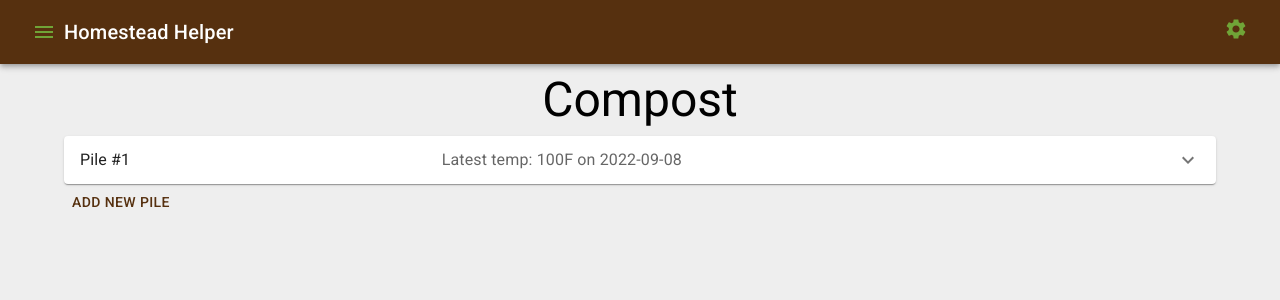
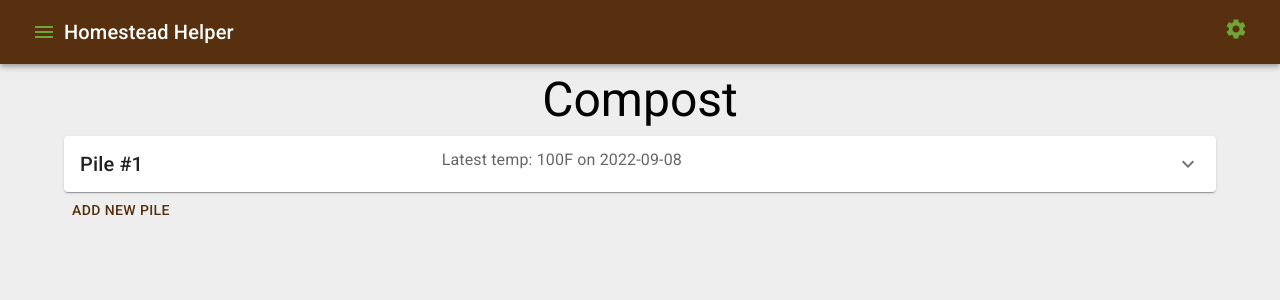
Before and after one commit to ben-bradley/homestead-helper, a React (Create React App) app: page /garden/compost in a window 1280 px wide. Shown: the top 300 px of the page. Built offline with nearby package versions, Linux system fonts and the light colour scheme.

Commit message:
create new compost temp reading

```diff
--- a/package.json
+++ b/package.json
@@ -7,9 +7,11 @@
     "@emotion/styled": "^11.10.4",
     "@mui/icons-material": "^5.10.3",
     "@mui/material": "^5.10.3",
+    "@mui/x-date-pickers": "^5.0.0",
     "@testing-library/jest-dom": "^5.16.5",
     "@testing-library/react": "^13.3.0",
     "@testing-library/user-event": "^13.5.0",
+    "dayjs": "^1.11.5",
     "react": "^18.2.0",
     "react-dom": "^18.2.0",
     "react-router-dom": "^6.3.0",
--- a/src/components/Garden/Compost/Pile.js
+++ b/src/components/Garden/Compost/Pile.js
@@ -1,29 +1,24 @@
 import Typography from "@mui/material/Typography";
+import Stack from "@mui/material/Stack";
 import Accordion from "@mui/material/Accordion";
 import AccordionSummary from "@mui/material/AccordionSummary";
 import AccordionDetails from "@mui/material/AccordionDetails";
 import ExpandMoreIcon from "@mui/icons-material/ExpandMore";
 
+import TemperatureInput from "./TemperatureInput.js";
 import TemperatureTable from "./TemperatureTable.js";
-
-const padZero = (value) => (value < 10) ? `0${value}` : `${value}`;
-
-const formatDate = (date) => {
-  const year = date.getFullYear();
-  const month = padZero(date.getMonth() + 1);
-  const day = padZero(date.getDate());
-
-  return `${year}-${month}-${day}`;
-}
+import { formatDate } from "../../utils.js";
 
 export default function Pile(props) {
-  const { pile } = props;
+  const { pile, saveTemperature } = props;
   const [ temp ] = pile.temps;
 
+  console.log("temp:", temp);
+
   return (
-    <Accordion>
+    <Accordion sx={{ maxHeight: "75vh", overflow: "scroll" }}>
       <AccordionSummary expandIcon={<ExpandMoreIcon />}>
-        <Typography sx={{ width: "33%", flexShrink: 0 }}>
+        <Typography variant="h6" sx={{ width: "33%", flexShrink: 0 }}>
           {pile.name}
         </Typography>
         <Typography sx={{ color: "text.secondary" }}>
@@ -31,7 +26,11 @@ export default function Pile(props) {
         </Typography>
       </AccordionSummary>
       <AccordionDetails>
-        <TemperatureTable temps={pile.temps} />
+        <Stack spacing={2}>
+          <TemperatureInput pileId={pile.id} saveTemperature={saveTemperature} />
+          <Typography variant="h6">Log</Typography>
+          <TemperatureTable temps={pile.temps} />
+        </Stack>
       </AccordionDetails>
     </Accordion>
   );
--- /dev/null
+++ b/src/components/Garden/Compost/TemperatureInput.js
@@ -0,0 +1,59 @@
+import * as React from "react";
+import Container from "@mui/material/Container";
+import Stack from "@mui/material/Stack";
+import InputAdornment from "@mui/material/InputAdornment";
+import Button from "@mui/material/Button";
+import TextField from "@mui/material/TextField";
+import SaveIcon from "@mui/icons-material/Save";
+
+import { AdapterDayjs } from "@mui/x-date-pickers/AdapterDayjs";
+import { LocalizationProvider } from "@mui/x-date-pickers/LocalizationProvider";
+import { DatePicker } from "@mui/x-date-pickers/DatePicker";
+
+export default function TemperatureInput(props) {
+  const { pileId, saveTemperature } = props;
+  const [ date, setDate ] = React.useState(new Date());
+  const [ temperature, setTemperature ] = React.useState("");
+
+  return (
+    <Container maxWidth="sm">
+      <Stack direction="row" spacing={2} align="center">
+        <LocalizationProvider dateAdapter={AdapterDayjs}>
+          <DatePicker
+            label="Date"
+            value={date}
+            onChange={(newDate) => setDate(newDate.toDate())}
+            renderInput={(params) => <TextField variant="standard" {...params} />}
+          />
+        </LocalizationProvider>
+        <TextField
+          label="Temperature"
+          id="standard-start-adornment"
+          sx={{ m: 1, width: "25ch" }}
+          InputProps={{
+            endAdornment: <InputAdornment position="end">F</InputAdornment>
+          }}
+          variant="standard"
+          value={temperature}
+          onChange={(e) => setTemperature(e.target.value)}
+        />
+        <Button
+          variant={temperature ? "standard" : "disabled"}
+          startIcon={<SaveIcon />}
+          onClick={() => {
+            const temp = {
+              date,
+              value: temperature,
+              scale: "F"
+            };
+
+            saveTemperature(pileId, temp);
+            setTemperature("");
+          }}
+        >
+          Save
+        </Button>
+      </Stack>
+    </Container>
+  )
+}
--- a/src/components/Garden/Compost/TemperatureTable.js
+++ b/src/components/Garden/Compost/TemperatureTable.js
@@ -5,15 +5,7 @@ import TableContainer from "@mui/material/TableContainer";
 import TableHead from "@mui/material/TableHead";
 import TableRow from "@mui/material/TableRow";
 
-const padZero = (value) => (value < 10) ? `0${value}` : `${value}`;
-
-const formatDate = (date) => {
-  const year = date.getFullYear();
-  const month = padZero(date.getMonth() + 1);
-  const day = padZero(date.getDate());
-
-  return `${year}-${month}-${day}`;
-}
+import { formatDate } from "../../utils.js";
 
 export default function TemperatureTable(props) {
   const { temps } = props;
@@ -29,7 +21,7 @@ export default function TemperatureTable(props) {
         </TableHead>
         <TableBody>
           { temps.map((temp, i) =>
-            <TableRow>
+            <TableRow key={i}>
               <TableCell>{formatDate(temp.date)}</TableCell>
               <TableCell>{temp.value}{temp.scale}</TableCell>
             </TableRow>
--- a/src/components/Garden/Compost/index.js
+++ b/src/components/Garden/Compost/index.js
@@ -3,27 +3,54 @@ import Box from "@mui/material/Box";
 import Container from "@mui/material/Container";
 import Typography from "@mui/material/Typography";
 
+import { useLocalStorage } from "../../../utils/storage.js";
 import Pile from "./Pile.js";
 
-const piles = [
-  {
-    id: 1,
-    name: "Pile #1",
-    temps: [
-      { date: new Date("2022-09-08"), scale: "F", value: 100 },
-      { date: new Date("2022-09-07"), scale: "F", value: 95 },
-      { date: new Date("2022-09-06"), scale: "F", value: 93 },
-      { date: new Date("2022-09-05"), scale: "F", value: 90 }
-    ]
-  }
+/** TODO
+  I need to promote the temps to their own data model rather than nesting them
+  in the piles.temps[]. I should also create a crud library to handle operations
+  on the various data sets
+ */
+const staticTemps = [
+  { id: 1, pileId: 1, date: new Date("2022-09-08 00:00:00"), scale: "F", value: 100 },
+  { id: 2, pileId: 1, date: new Date("2022-09-07 00:00:00"), scale: "F", value: 95 },
+  { id: 3, pileId: 1, date: new Date("2022-09-06 00:00:00"), scale: "F", value: 93 },
+  { id: 4, pileId: 1, date: new Date("2022-09-05 00:00:00"), scale: "F", value: 90 },
+  { id: 5, pileId: 1, date: new Date("2022-09-01 00:00:00"), scale: "F", value: 90 }
+];
+const staticPiles = [
+  { id: 1, name: "Pile #1", temps: staticTemps }
 ];
 
 export default function Compost() {
+  const [ piles, setPiles ] = useLocalStorage("compost.piles", staticPiles);
+  const [ temps, setTemps ] = useLocalStorage("compost.temps", staticTemps);
+
+  const getPile = (id) => piles.find((p) => p.id === id);
+  const updatePile = (pile) =>
+    setPiles((_piles) =>
+      _piles.map((_pile) => (_pile.id !== pile.id) ? _pile : pile));
+
+  const saveTemperature = (pileId, temp) => {
+    const pile = getPile(pileId);
+
+    pile.temps.unshift(temp);
+
+    updatePile(pile);
+  }
+
   return (
     <Container>
       <Box>
         <Typography variant="h3" align="center" padding={1}>Compost</Typography>
-        { piles.map((pile) => <Pile key={pile.id} pile={pile} /> )}
+        { piles.map((pile) =>
+          <Pile
+            key={pile.id}
+            pile={pile}
+            updatePile={updatePile}
+            saveTemperature={saveTemperature}
+          />
+        )}
         <Button>Add new pile</Button>
       </Box>
     </Container>
--- /dev/null
+++ b/src/components/utils.js
@@ -0,0 +1,23 @@
+const padZero = (value) => (value < 10) ? `0${value}` : `${value}`;
+
+const formatDate = (date) => {
+  if (typeof date === "string")
+    date = new Date(date);
+
+  const year = date.getFullYear();
+  const month = padZero(date.getMonth() + 1);
+  const day = padZero(date.getDate());
+
+  return `${year}-${month}-${day}`;
+}
+
+const crud = () => ({
+  create: () => {},
+  read: () => {},
+  update: () => {},
+  delete: () => {}
+});
+
+export {
+  formatDate
+}
```
Also changed, not shown: 1 other file (tests, documents, lock files or other folders).
